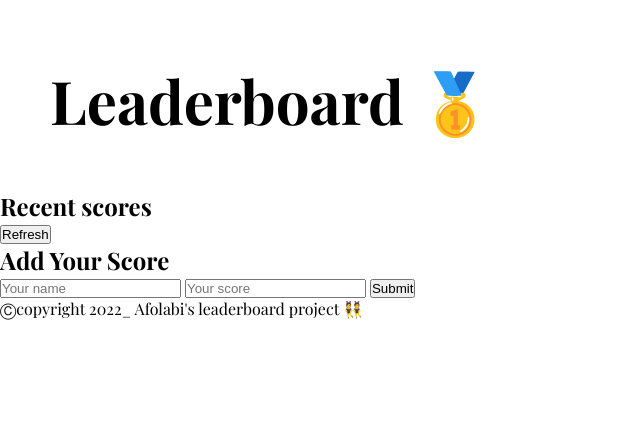
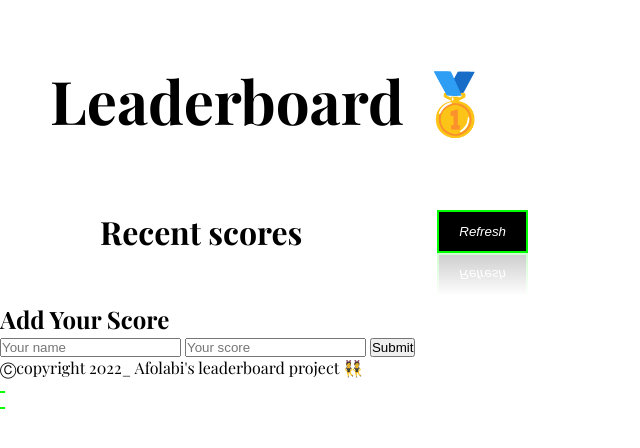
Before and after one commit to brainconnect93/Leaderboard, a website built with webpack: page src/index.html in a window 1280 px wide. Shown: the whole page, without its empty margins (0-640 px from the left). Built offline with nearby package versions, Linux system fonts and the light colour scheme; a web font is replaced by a local one.

Commit message:
style the leaderboard recent scores and button

```diff
--- a/src/index.html
+++ b/src/index.html
@@ -21,10 +21,10 @@
             <!-- leaderboard score display here -->
 
             <div class="lead-head">
-                <h2>Recent scores</h2>
-                <button type="button" class="leas-btn">Refresh</button>
-            </div>
-            <div class="lead-box">
+                <div class="lead-box">
+                    <h2>Recent scores</h2>
+                    <button type="button" class="lead-btn">Refresh</button>
+                </div>
                 <ul class="lead-items">
 
                 </ul>
--- a/src/styles.css
+++ b/src/styles.css
@@ -21,3 +21,55 @@ body {
     font-size: 60px;
     font-weight: 700;
 }
+
+.lead-head {
+    width: 50%;
+    margin: 30px 50px;
+}
+
+.lead-box {
+    display: flex;
+    margin: 30px 40px;
+    width: 70%;
+    justify-content: space-between;
+    padding: 20px 10px;
+}
+
+.lead-box h2 {
+    font-size: 32px;
+}
+
+.lead-btn {
+    display: inline-block;
+    text-decoration: none;
+    font-weight: 500;
+    font-style: italic;
+    border: 2.5px solid #0f0;
+    color: #fff;
+    background-color: #000;
+    padding: 8px 20px;
+    -webkit-box-reflect: below 0px linear-gradient(transparent, #0003);
+    transition: 0.5s;
+}
+
+.lead-btn:hover {
+    color: #fff;
+    transition: 1s;
+    font-size: 15px;
+    font-style: normal;
+    box-shadow: 0 0 10px #0f0;
+    background: #0f0;
+    border: 2px solid #000;
+}
+
+.lead-btn:before {
+    content: '';
+    position: absolute;
+    left: -20px;
+    top: 50%;
+    transform: translateY(-50%);
+    width: 20px;
+    height: 2px;
+    background: #0f0;
+    box-shadow: 5px -8px 0 #0f0, 5px 8px 0 #0f0;
+}
```
